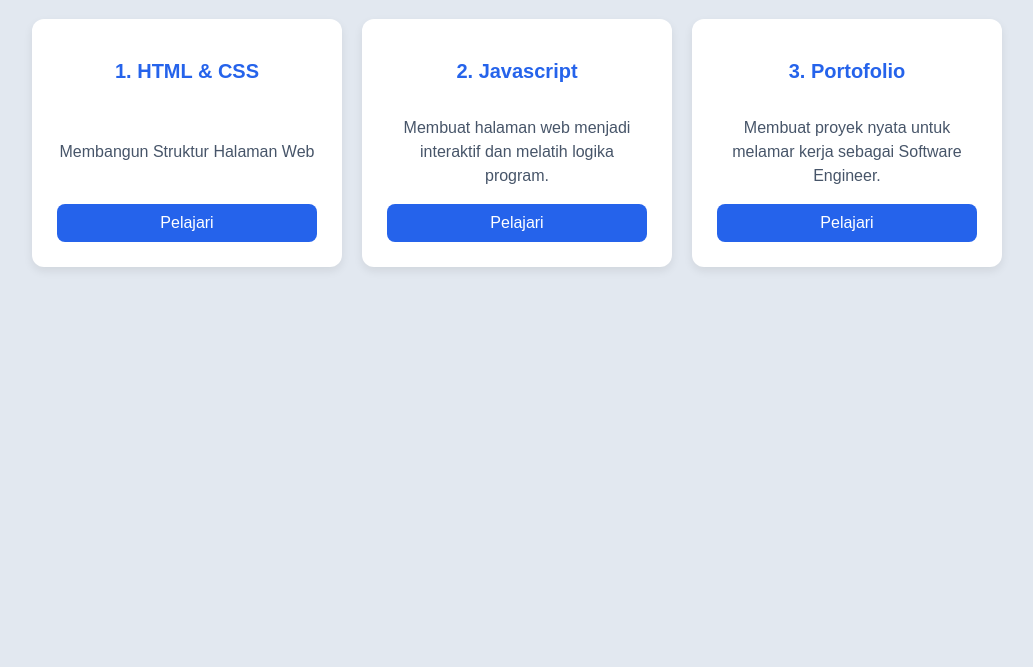
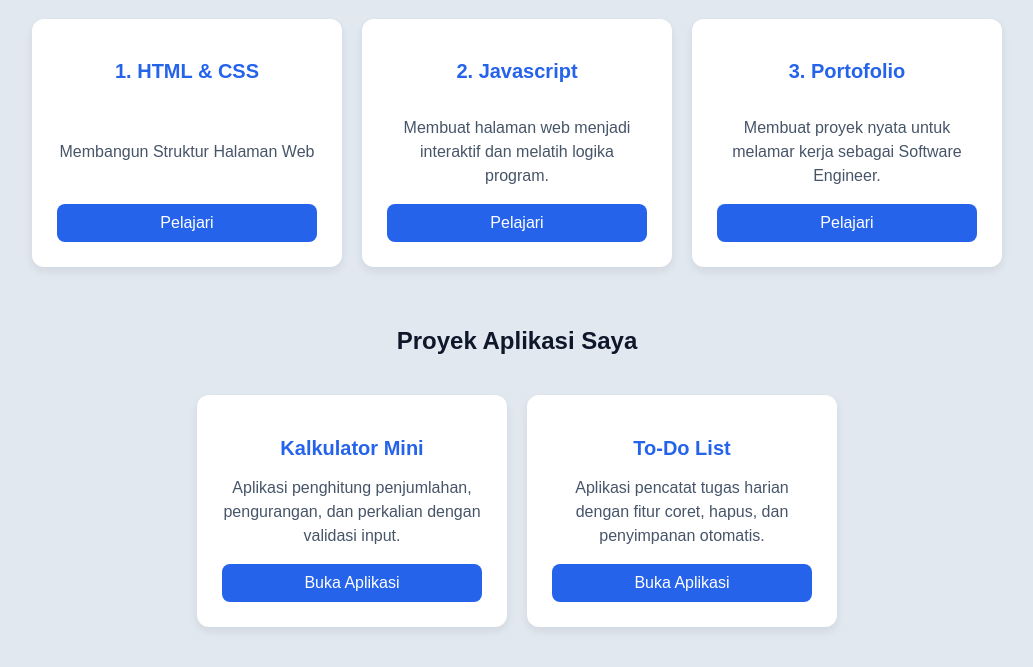
Before and after one commit to aasukmaumaran/belajar-coding, a plain HTML site: page index.html in a window 1280 px wide. Shown: the part 563-1230 px from the top of the page, without its empty margins (123-1156 px from the left). Before the commit the page ends 878 px from the top, so only its background shows below. Drawn offline with Linux system fonts and the light colour scheme.

Commit message:
Menambahkan bagian proyek Kalkulator dan To-Do List

```diff
--- a/index.html
+++ b/index.html
@@ -38,5 +38,26 @@
             <a href="https://www.w3schools.com/css/" target="_blank" class="tombol">Pelajari</a>
         </div>
     </div>
+        <!-- Bagian 3: Proyek Saya (Aplikasi Live) -->
+    <h2 class="judul-utama" style="margin-top: 60px;">Proyek Aplikasi Saya</h2>
+
+    <div class="wadah-kartu">
+        <div class="kartu">
+            <div>
+                <h2>Kalkulator Mini</h2>
+                <p>Aplikasi penghitung penjumlahan, pengurangan, dan perkalian dengan validasi input.</p>
+            </div>
+            <a href="hari-9/index.html" class="tombol">Buka Aplikasi</a>
+        </div>
+
+        <div class="kartu">
+            <div>
+                <h2>To-Do List</h2>
+                <p>Aplikasi pencatat tugas harian dengan fitur coret, hapus, dan penyimpanan otomatis.</p>
+            </div>
+            <a href="hari-12/index.html" class="tombol">Buka Aplikasi</a>
+        </div>
+    </div>
+
 </body>
 </html>
```
Also changed, not shown: hari-12/index.html (+2 -0 lines), hari-9/index.html (+2 -0 lines).
